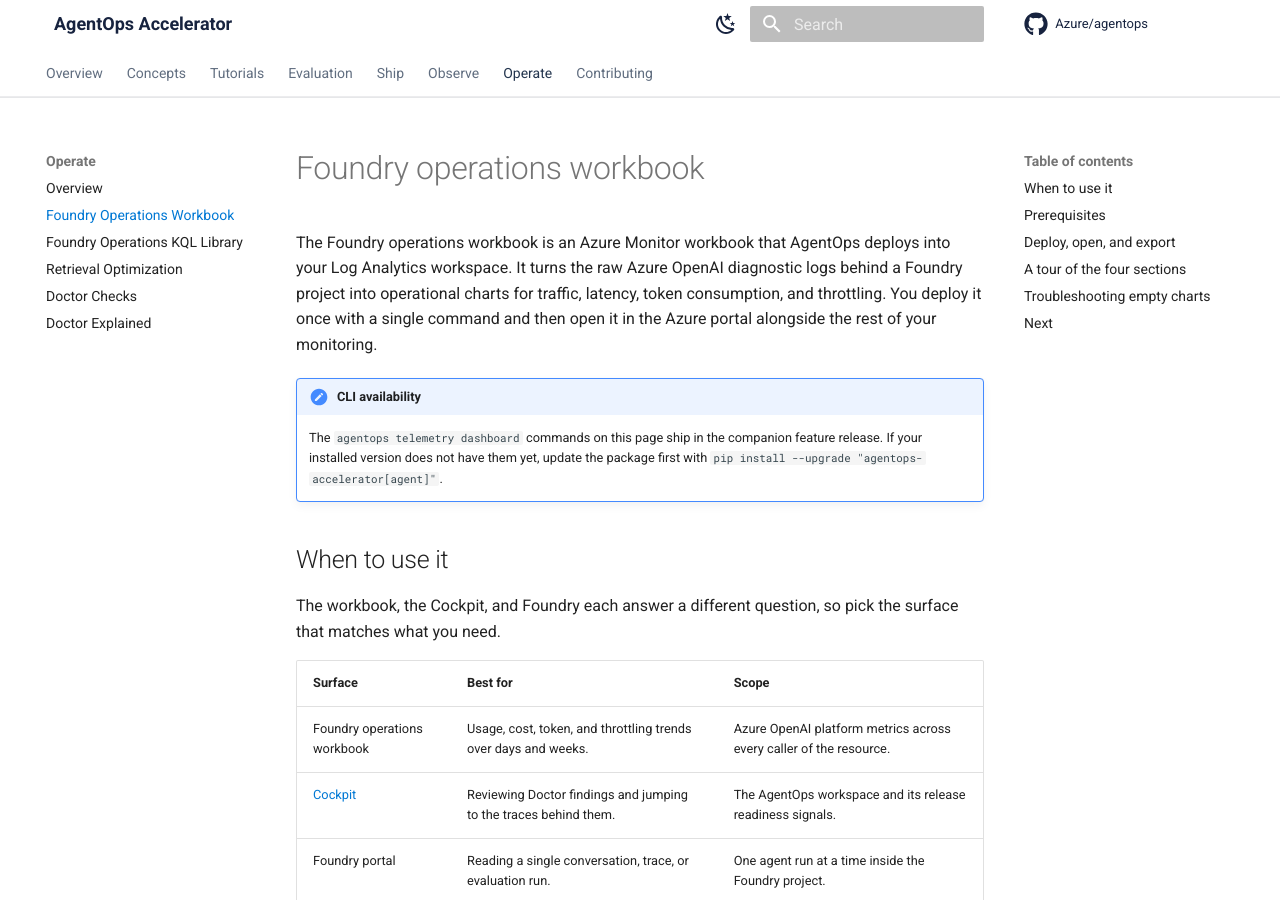
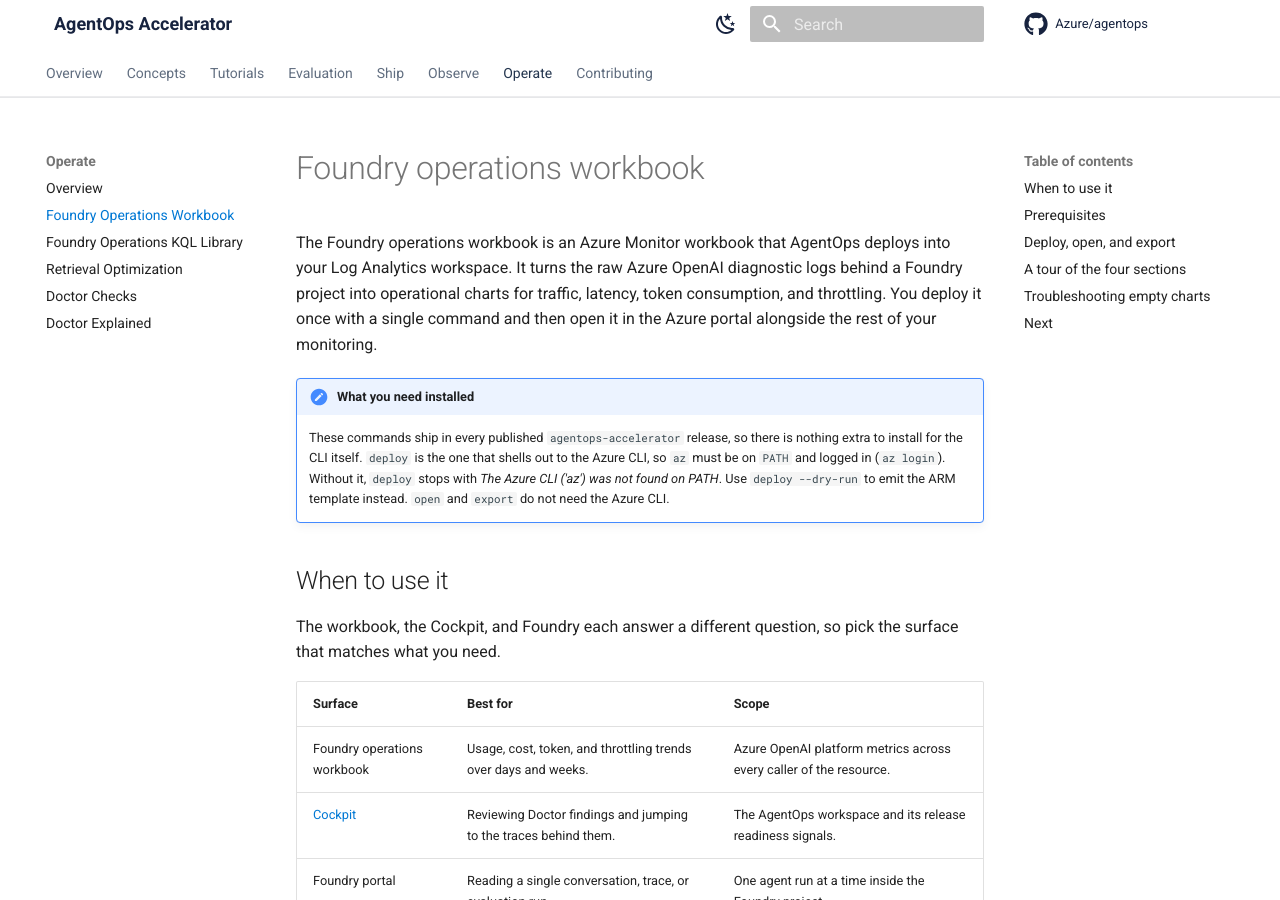
Before and after one commit to Azure/agentops, an MkDocs documentation site: the page built from docs/foundry-ops-workbook.md, in a window 1280 px wide and 900 px high. Built offline with MkDocs 1.6.1 and Material for MkDocs 9.7.7, drawn with Linux system fonts in a browser that asks for light colours; comment, search, counter and statistics services are not loaded.

Commit message:
docs: fix run-on paragraphs, stale CLI availability note, and incomplete command table
Three defects found while auditing the published site against the shipped
CLI (v0.8.6).

1. Two run-on paragraphs introduced in PR #394. Markdown needs a blank line
   between paragraphs, so the following text rendered glued onto the previous
   sentence on the live site:
   - evaluation.md: "Generic HTTP endpoints and raw model deployments..."
   - tutorial-hosted-agent.md: "Cloud runs publish implicitly..." inside the
     hosted-agent tip block.
   mkdocs --strict does not catch this because the markdown is valid.

2. foundry-ops-workbook.md carried a "CLI availability" note claiming the
   agentops telemetry dashboard commands "ship in the companion feature
   release" and telling readers to upgrade the package. They have shipped in
   every published release since v0.8.0, so the upgrade advice fixes nothing
   and hides the real prerequisite. Replaced with the actual requirement:
   deploy shells out to the Azure CLI (services/dashboard.py raises "The Azure
   CLI ('az') was not found on PATH"), while open and export do not.

3. The CLI Commands table in how-it-works.md listed 18 commands but the CLI
   exposes 35. Four whole groups were missing, so a reader using that table as
   the reference never learns those commands exist. Added the 10 missing
   user-facing commands: eval init, assert run, redteam run, prompt pull,
   telemetry validate/preview/import, and telemetry dashboard
   deploy/open/export. Per-group explain subcommands are already covered by
   the generic "agentops explain [COMMAND...]" row.

Command names and help text were taken by introspecting the click tree at tag
v0.8.6, not from memory. mkdocs build --strict passes with no warnings.

```diff
--- a/docs/foundry-ops-workbook.md
+++ b/docs/foundry-ops-workbook.md
@@ -7,10 +7,13 @@
 command and then open it in the Azure portal alongside the rest of your
 monitoring.
 
-!!! note "CLI availability"
-    The `agentops telemetry dashboard` commands on this page ship in the
-    companion feature release. If your installed version does not have them yet,
-    update the package first with `pip install --upgrade "agentops-accelerator[agent]"`.
+!!! note "What you need installed"
+    These commands ship in every published `agentops-accelerator` release, so
+    there is nothing extra to install for the CLI itself. `deploy` is the one
+    that shells out to the Azure CLI, so `az` must be on `PATH` and logged in
+    (`az login`). Without it, `deploy` stops with *The Azure CLI ('az') was not
+    found on PATH*. Use `deploy --dry-run` to emit the ARM template instead.
+    `open` and `export` do not need the Azure CLI.
 
 ## When to use it
 
```
Also changed, not shown: docs/evaluation.md (+1 -0 lines), docs/how-it-works.md (+10 -0 lines), docs/tutorial-hosted-agent.md (+1 -0 lines).
